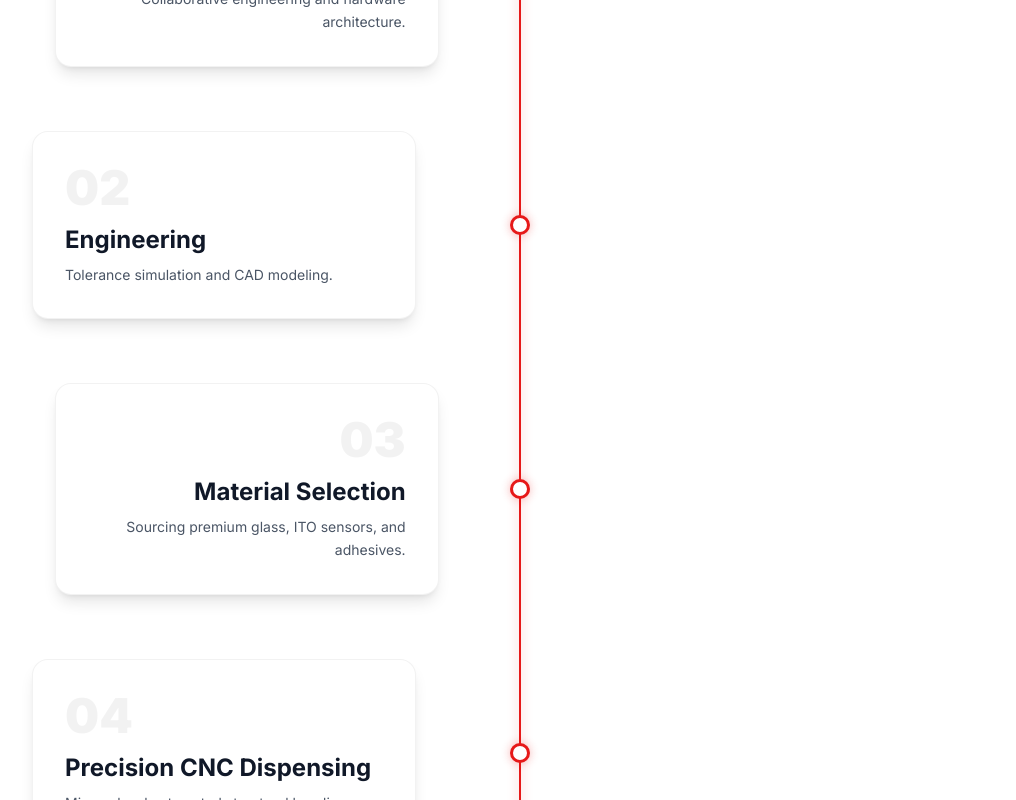
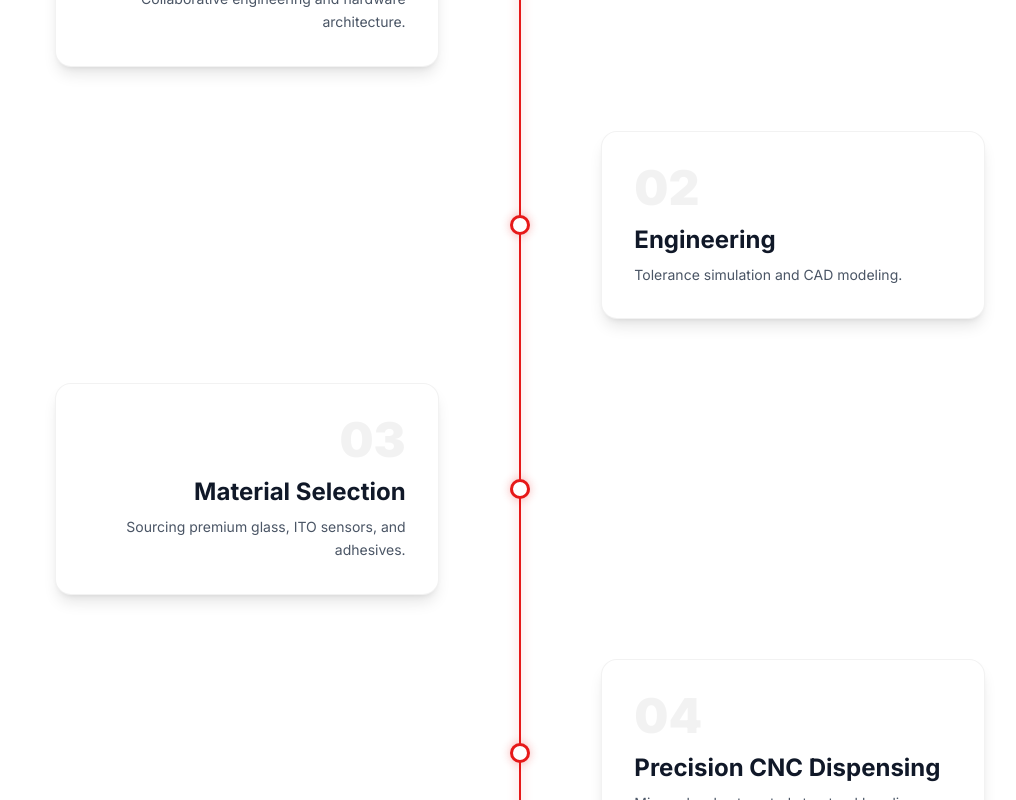
Before and after one commit to Guruhomesh12/MS-Electronics, a Next.js app: page / in a window 1280 px wide. Shown: the part 4080-4880 px from the top of the page, without its empty margins (120-1136 px from the left). Built offline with nearby package versions, Linux system fonts and the light colour scheme.

Commit message:
Alternate

```diff
--- a/src/components/sections/ManufacturingProcess.tsx
+++ b/src/components/sections/ManufacturingProcess.tsx
@@ -64,7 +64,7 @@ export function ManufacturingProcess() {
                   <div className="absolute left-6 md:left-1/2 w-5 h-5 rounded-full bg-white border-[3px] border-accent z-10 -translate-x-1/2 shadow-[0_0_10px_rgba(230,25,25,0.3)] group-hover:scale-125 transition-transform duration-300"></div>
 
                   {/* Content Container */}
-                  <div className={`w-full pl-16 md:pl-0 md:w-5/12 flex ${isEven ? "md:justify-end" : "md:justify-start"} md:${isEven ? "mr-auto text-right" : "ml-auto text-left"}`}>
+                  <div className={`w-full pl-16 md:pl-0 md:w-5/12 flex ${isEven ? "md:justify-end md:mr-auto md:text-right" : "md:justify-start md:ml-auto md:text-left"}`}>
                     <motion.div
                       initial={{ opacity: 0, x: isEven ? -30 : 30 }}
                       whileInView={{ opacity: 1, x: 0 }}
```
